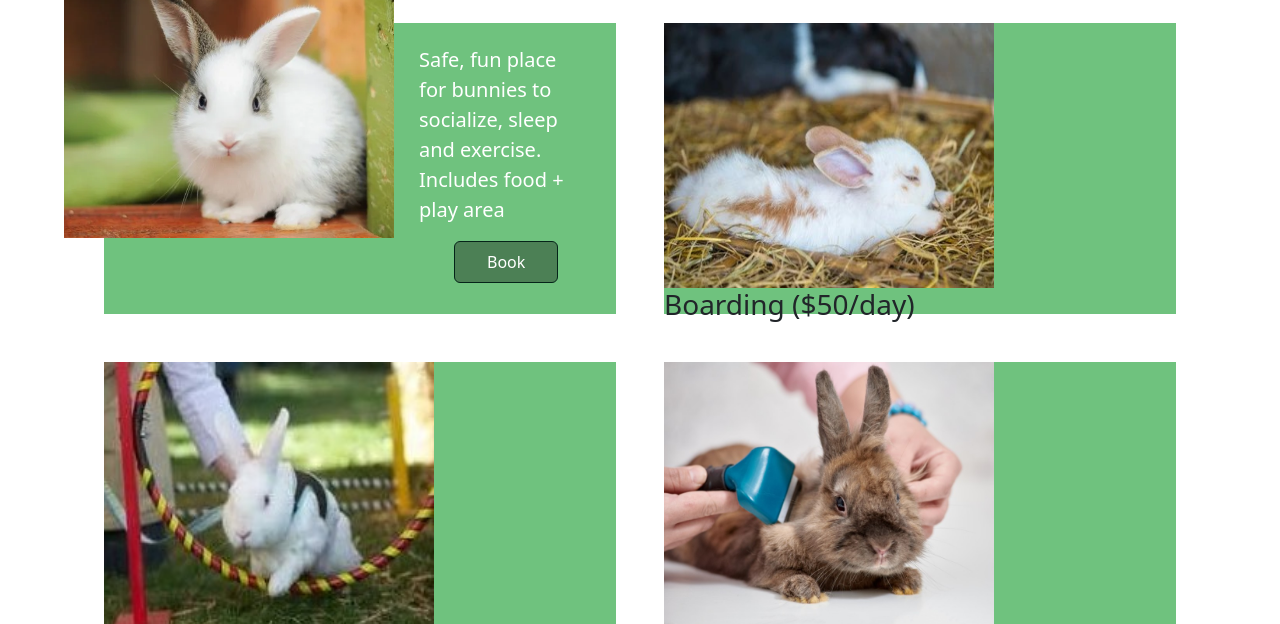
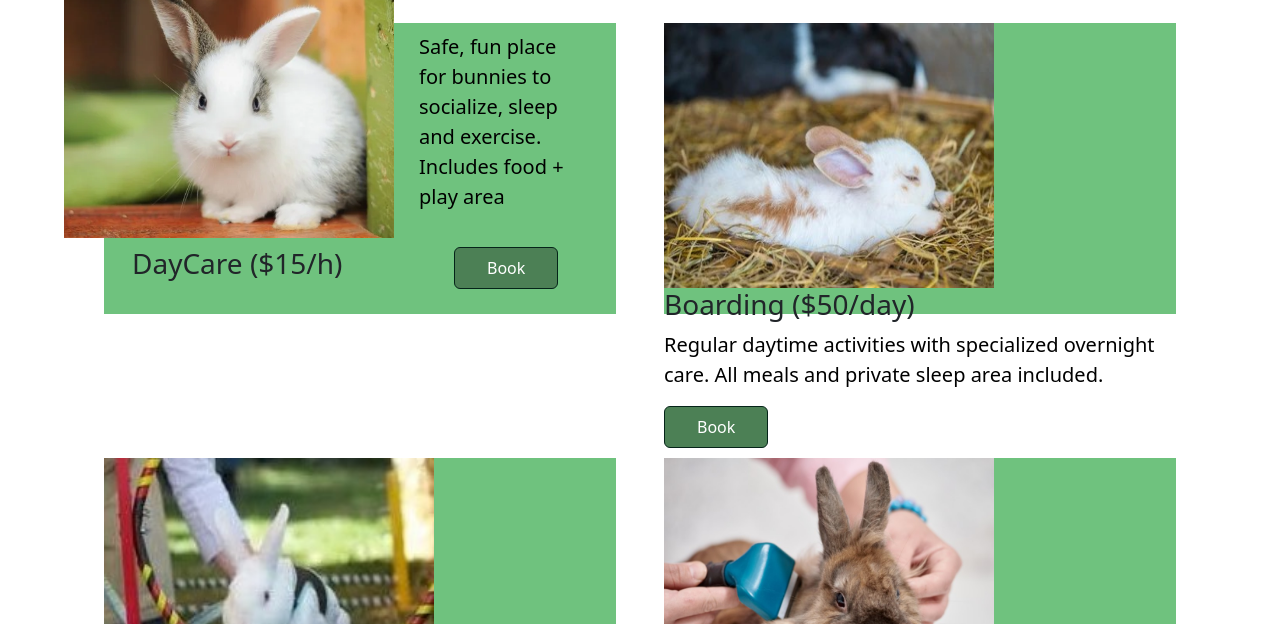
Before and after one commit to thealexand/SEG3125-Assi-1, a plain HTML site: page html/services.html in a window 1280 px wide. Shown: the part 153-777 px from the top of the page. Drawn offline with Linux system fonts and the light colour scheme.

Commit message:
final changes

```diff
--- a/css/confirmation.css
+++ b/css/confirmation.css
@@ -45,3 +45,7 @@
     height: 8em;
     background-color: #4C8055;
 }
+
+p{
+    color:white;
+}
--- a/css/services.css
+++ b/css/services.css
@@ -38,7 +38,7 @@ img{
     align-items:center;
     width: 100%;
     height: 20.2em;
-    margin-bottom: 1em;
+    margin-bottom: 7em;
 }
 
 #services-bottom-row{
@@ -72,7 +72,7 @@ img{
 }
 
 p{
-    color: white;
+    color: black;
     font-size: 20px;
 }
 
@@ -80,12 +80,19 @@ p{
     position: absolute;
     width: 13%;
     margin-left: 315px;
-    margin-top: -20px;
+    margin-top: 9px;
 
 }
 
 .daycare-button{
     position: absolute;
-    margin-top: 11em;
+    margin-top: 14em;
     margin-left: 350px;
 }
+
+#daycare-title{
+    position: absolute;
+    margin-top: 8em;
+    width: 10em;
+    margin-left: 1em;
+}
```
Also changed, not shown: css/clientInfo.css (+8 -0 lines).
